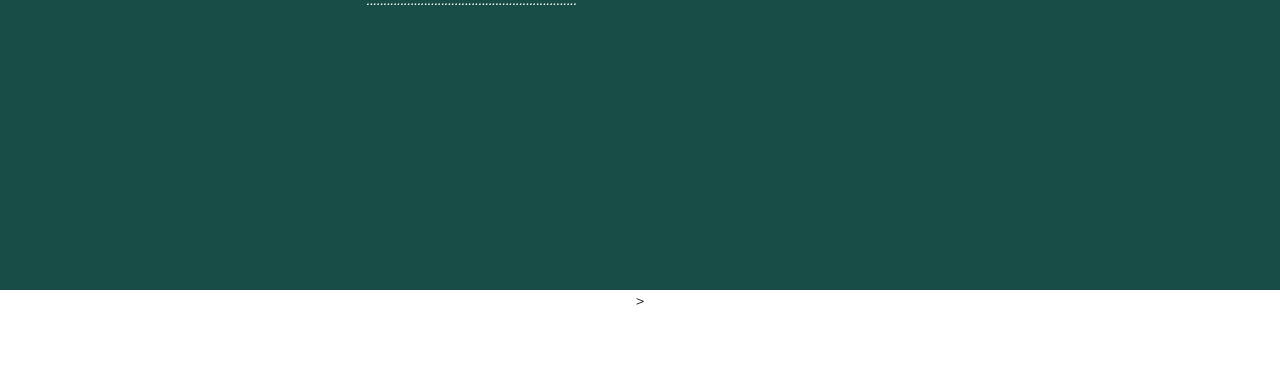
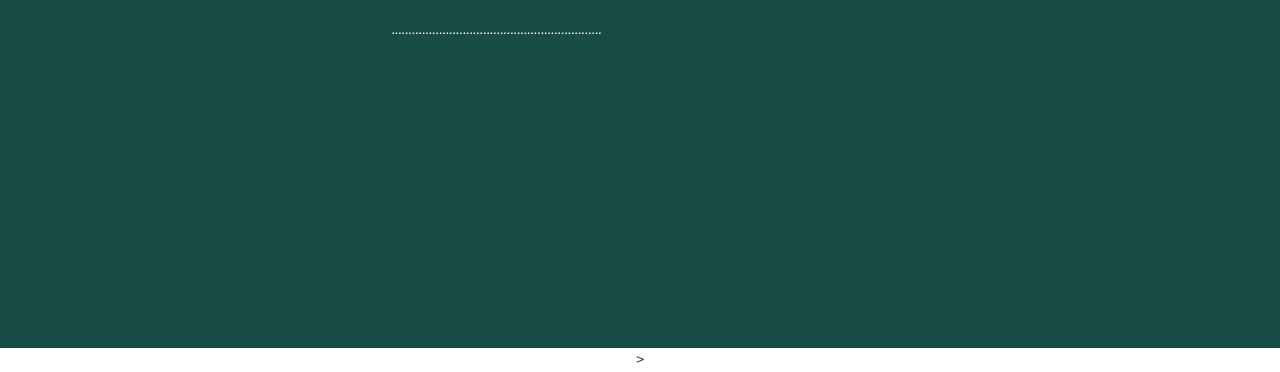
Before and after one commit to halal313/halal, a plain HTML site: page index.html in a window 1280 px wide. Shown: the part 534-906 px from the top of the page. Before the commit the page ends 848 px from the top, so only its background shows below. Drawn offline with nearby package versions, Linux system fonts and the light colour scheme.

Commit message:
Update styles.css

```diff
--- a/css/styles.css
+++ b/css/styles.css
@@ -181,5 +181,5 @@ p {
 
 
 .row{
-  padding: 8%;
+  padding: 12%;
 }
```
